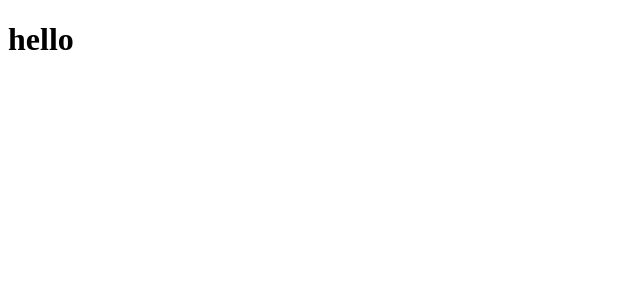
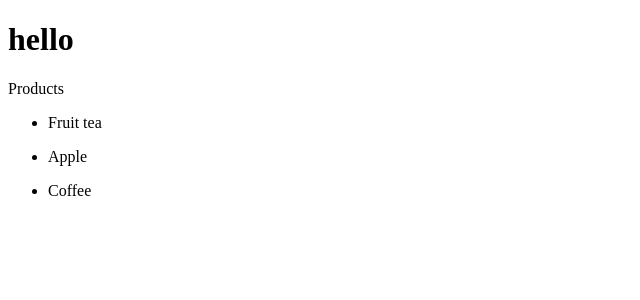
Before and after one commit to alexoviedo999/react-genius-shopping-cart, a React app: page / in a window 1280 px wide. Shown: the top 300 px of the page, without its empty margins (0-640 px from the left). Built offline with nearby package versions, Linux system fonts and the light colour scheme.

Commit message:
Rendering product list.

```diff
--- a/components/App.jsx
+++ b/components/App.jsx
@@ -1,13 +1,58 @@
 import React, {Component} from 'react';
 
-class App extends Component{
+const Products = [
+  {code: 'FR1', price: '$3.11', name: 'Fruit tea', promo: 'BOGO - Buy One Get One Free!'},
+  {code: 'AP1', price: '$5.00', name: 'Apple', promo: 'Only $4.50 when buying 3 or more!'},
+  {code: 'CF1', price: '$11.23', name: 'Coffee', promo: null}
+];
+
+class App extends Component {
+
 
 	render(){
 
 	  return (
-		<h1>hello</h1>
+		<div>
+			<h1>hello</h1>
+			<ProductList products={Products}/>
+
+		</div>
+
+
 	  )
 	}
 }
 
+function ProductList(props) {
+	const {products} = props;
+	console.log('products', products);
+
+	return (
+		<div>
+			<div>Products</div>
+			<ul>
+				{
+					Products.map(product => {
+						return (
+							<Product product={product} key={product.code} />
+						)
+					})
+				}
+			</ul>
+		</div>
+	)
+}
+
+function Product (props) {
+	const {product} = props;
+
+	return (
+		<li>
+			<p>{product.name}</p>
+		</li>
+	)
+}
+
+
+
 export default App;
```
